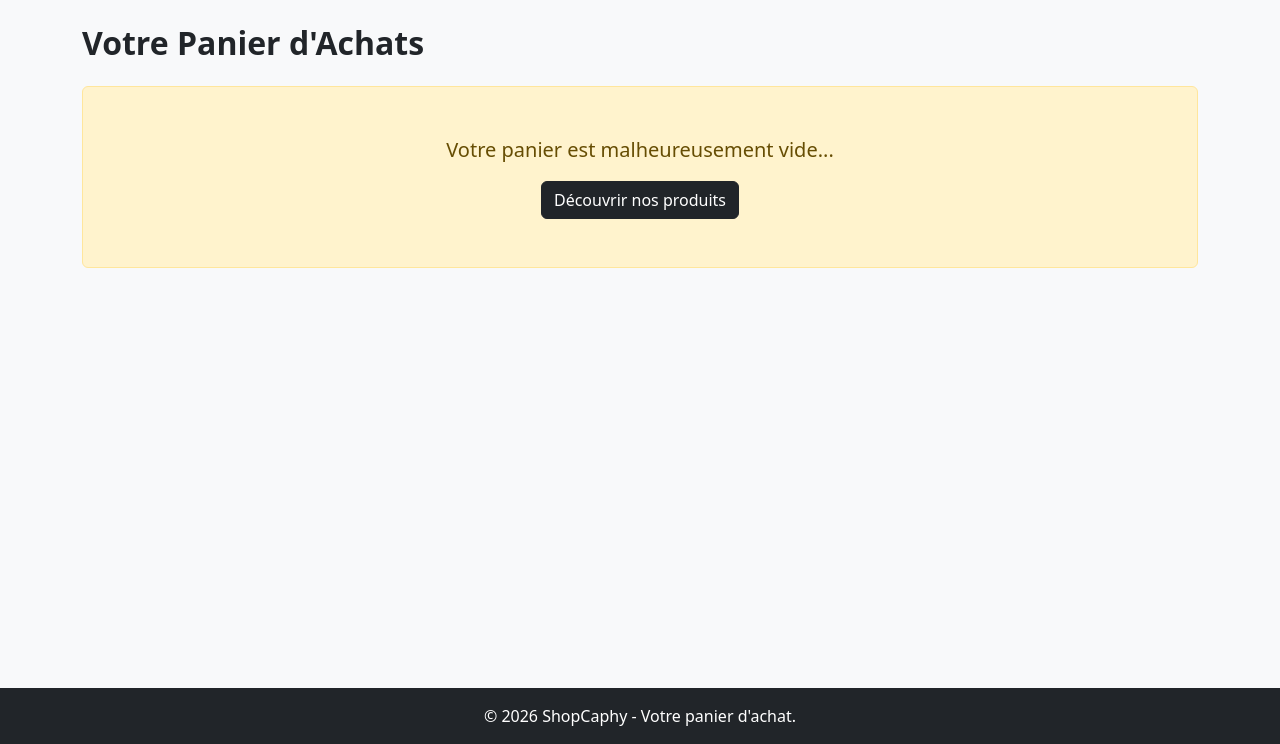
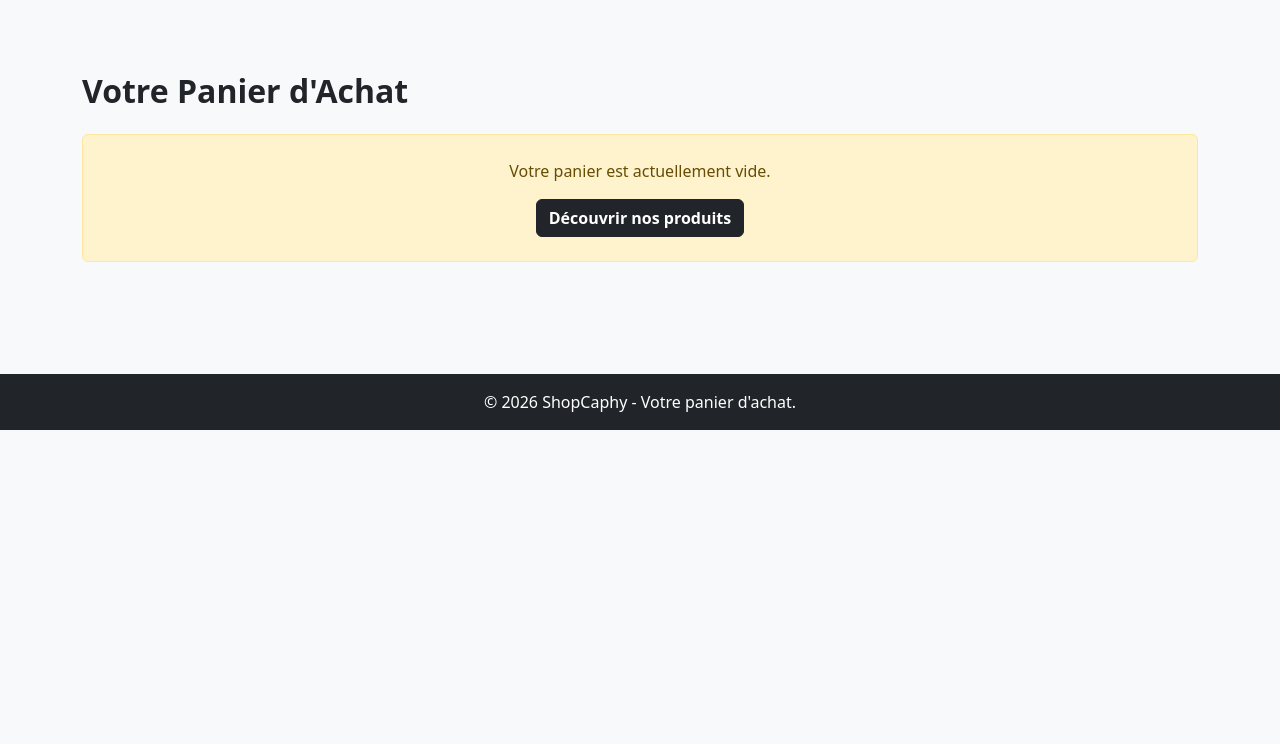
Before and after one commit to KOKOROKO933/shopesa, a PHP site: page /index.php?page=panier in a window 1280 px wide. Shown: the part 56-800 px from the top of the page. Run offline with PHP 8.4, Linux system fonts and the light colour scheme.

Commit message:
feat: integration complete du module panier avec session

```diff
--- a/controllers/CartController.php
+++ b/controllers/CartController.php
@@ -7,64 +7,69 @@ class CartController {
     private $productModel;
 
     public function __construct($database) {
-        // Initialiser le panier en session s'il n'existe pas encore
-        if (!isset($_SESSION['panier'])) {
-            $_SESSION['panier'] = [];
+        // On initialise le panier s'il n'existe pas encore en session
+        if (!isset($_SESSION['cart'])) {
+            $_SESSION['cart'] = [];
         }
         $this->productModel = new Product($database);
     }
 
-    /**
-     * Ajouter un produit au panier
-     */
-    public function ajouter() {
-        if (isset($_GET['id'])) {
-            $id = intval($_GET['id']);
+    // 1. Afficher le contenu du panier
+    public function index() {
+        $cartItems = [];
+        $totalGeneral = 0;
 
-            // Vérifier si le produit existe bien en BDD
-            $product = $this->productModel->getProductById($id);
+        // On récupère les vraies infos de la BDD pour chaque produit du panier
+        foreach ($_SESSION['cart'] as $productId => $quantite) {
+            $product = $this->productModel->getProductById($productId);
+            if ($product) {
+                $sousTotal = $product['prix'] * $quantite;
+                $totalGeneral += $sousTotal;
 
-            if ($product) {
-                // Si le produit est déjà dans le panier, on augmente la quantité
-                if (isset($_SESSION['panier'][$id])) {
-                    if ($_SESSION['panier'][$id]['quantite'] < $product['stock']) {
-                        $_SESSION['panier'][$id]['quantite']++;
-                    }
-                } else {
-                    // Sinon, on l'ajoute pour la première fois
-                    $_SESSION['panier'][$id] = [
-                        'nom' => $product['nom'],
-                        'prix' => $product['prix'],
-                        'quantite' => 1
-                    ];
-                }
+                $cartItems[] = [
+                    'id' => $product['id'],
+                    'nom' => $product['nom'],
+                    'prix' => $product['prix'],
+                    'image' => $product['image'],
+                    'quantite' => $quantite,
+                    'sous_total' => $sousTotal
+                ];
             }
-        }
-        // Redirection instantanée vers le catalogue pour continuer ses achats
-        header('Location: index.php?page=catalogue');
-        exit();
-    }
-
-    /**
-     * Afficher le contenu du panier
-     */
-    public function afficher() {
-        $panier = $_SESSION['panier'];
-        $total = 0;
-
-        // Calcul du montant total de la commande
-        foreach ($panier as $item) {
-            $total += $item['prix'] * $item['quantite'];
         }
 
         require_once 'views/panier.php';
     }
 
-    /**
-     * Vider complètement le panier
-     */
-    public function vider() {
-        $_SESSION['panier'] = [];
+    // 2. Ajouter un produit au panier
+    public function add() {
+        if (isset($_GET['id'])) {
+            $productId = intval($_GET['id']);
+
+            // Vérifier si le produit existe et s'il y a du stock
+            $product = $this->productModel->getProductById($productId);
+            if ($product && $product['stock'] > 0) {
+                // Si le produit est déjà dans le panier, on augmente la quantité
+                if (isset($_SESSION['cart'][$productId])) {
+                    $_SESSION['cart'][$productId]++;
+                } else {
+                    // Sinon, on l'ajoute avec une quantité de 1
+                    $_SESSION['cart'][$productId] = 1;
+                }
+            }
+        }
+        // Redirection instantanée vers la page du panier
+        header('Location: index.php?page=panier');
+        exit();
+    }
+
+    // 3. Supprimer un produit du panier
+    public function remove() {
+        if (isset($_GET['id'])) {
+            $productId = intval($_GET['id']);
+            if (isset($_SESSION['cart'][$productId])) {
+                unset($_SESSION['cart'][$productId]);
+            }
+        }
         header('Location: index.php?page=panier');
         exit();
     }
--- a/views/panier.php
+++ b/views/panier.php
@@ -28,55 +28,75 @@
         </div>
     </nav>
 
-    <div class="container flex-grow-1">
-        <h2 class="mb-4 fw-bold">Votre Panier d'Achats</h2>
+    <div class="container my-5">
+    <h2 class="fw-bold mb-4">Votre Panier d'Achat</h2>
 
-        <?php if (empty($panier)): ?>
-            <div class="alert alert-warning text-center py-5">
-                <p class="fs-5 mb-3">Votre panier est malheureusement vide...</p>
-                <a href="index.php?page=catalogue" class="btn btn-dark">Découvrir nos produits</a>
+    <?php if (empty($cartItems)): ?>
+        <div class="alert alert-warning text-center py-4">
+            <p class="mb-3">Votre panier est actuellement vide.</p>
+            <a href="index.php?page=catalogue" class="btn btn-dark fw-bold">Découvrir nos produits</a>
         </div>
     <?php else: ?>
         <div class="row">
-                <div class="col-lg-8 mb-4">
-                    <div class="card shadow-sm border-0">
-                        <div class="card-body p-0">
-                            <table class="table table-hover align-middle mb-0">
+            <div class="col-lg-8">
+                <div class="table-responsive bg-white shadow-sm rounded p-3">
+                    <table class="table align-middle">
                         <thead class="table-light">
                             <tr>
                                 <th>Produit</th>
-                                        <th>Prix Unitaire</th>
+                                <th>Prix</th>
                                 <th>Quantité</th>
                                 <th>Sous-total</th>
+                                <th>Action</th>
                             </tr>
                         </thead>
                         <tbody>
-                                    <?php foreach ($panier as $id => $item): ?>
+                            <?php foreach ($cartItems as $item): ?>
                                 <tr>
-                                            <td class="fw-bold"><?= htmlspecialchars($item['nom']) ?></td>
-                                            <td><?= number_format($item['prix'], 0, ',', ' ') ?> F</td>
-                                            <td><span class="badge bg-secondary fs-6"><?= $item['quantite'] ?></span></td>
-                                            <td class="fw-bold text-primary"><?= number_format($item['prix'] * $item['quantite'], 0, ',', ' ') ?> F CFA</td>
+                                    <td>
+                                        <div class="d-flex align-items-center">
+                                            <img src="public/images/<?= htmlspecialchars($item['image'] ?? 'default.jpg') ?>"
+                                                 alt="<?= htmlspecialchars($item['nom']) ?>"
+                                                 style="width: 60px; height: 60px; object-fit: cover;"
+                                                 class="rounded me-3">
+                                            <span class="fw-bold"><?= htmlspecialchars($item['nom']) ?></span>
+                                        </div>
+                                    </td>
+                                    <td><?= number_format($item['prix'], 0, ',', ' ') ?> F CFA</td>
+                                    <td>
+                                        <span class="badge bg-dark px-3 py-2 fs-6"><?= $item['quantite'] ?></span>
+                                    </td>
+                                    <td class="fw-bold text-primary"><?= number_format($item['sous_total'], 0, ',', ' ') ?> F CFA</td>
+                                    <td>
+                                        <a href="index.php?page=supprimer_panier&id=<?= $item['id'] ?>" class="btn btn-sm btn-outline-danger">
+                                            <i class="bi bi-trash"></i> Retirer
+                                        </a>
+                                    </td>
                                 </tr>
                             <?php endforeach; ?>
                         </tbody>
                     </table>
                 </div>
             </div>
-                </div>
 
                 <div class="col-lg-4">
-                    <div class="card shadow-sm border-0">
-                        <div class="card-header bg-dark text-white fw-bold">Résumé de la commande</div>
-                        <div class="card-body">
+                    <div class="card shadow-sm border-0 p-4 bg-white">
+                    <h4 class="fw-bold mb-4">Résumé de la commande</h4>
                     <div class="d-flex justify-content-between mb-3 fs-5">
-                                <span>Total à payer :</span>
-                                <span class="fw-bold text-success"><?= number_format($total, 0, ',', ' ') ?> F CFA</span>
+                        <span>Total articles :</span>
+                        <span class="fw-bold text-primary"><?= number_format($totalGeneral, 0, ',', ' ') ?> F CFA</span>
                     </div>
                     <hr>
-                            <button class="btn btn-success w-100 mb-2">Procéder au paiement</button>
-                            <a href="index.php?page=vider_panier" class="btn btn-outline-danger btn-sm w-100">Vider le panier</a>
+                    <div class="d-flex justify-content-between mb-4 fs-4 fw-bold">
+                        <span>Net à payer :</span>
+                        <span><?= number_format($totalGeneral, 0, ',', ' ') ?> F CFA</span>
                     </div>
+                    <a href="index.php?page=commander" class="btn btn-danger w-100 py-2 fw-bold disabled">
+                        Passer à la caisse (Bientôt disponible)
+                    </a>
+                    <a href="index.php?page=catalogue" class="btn btn-outline-dark w-100 mt-2 py-2">
+                        Continuer mes achats
+                    </a>
                     </div>
                 </div>
             </div>
```
Also changed, not shown: index.php (+21 -38 lines). Lines whose indentation alone changed are shown as unchanged.
